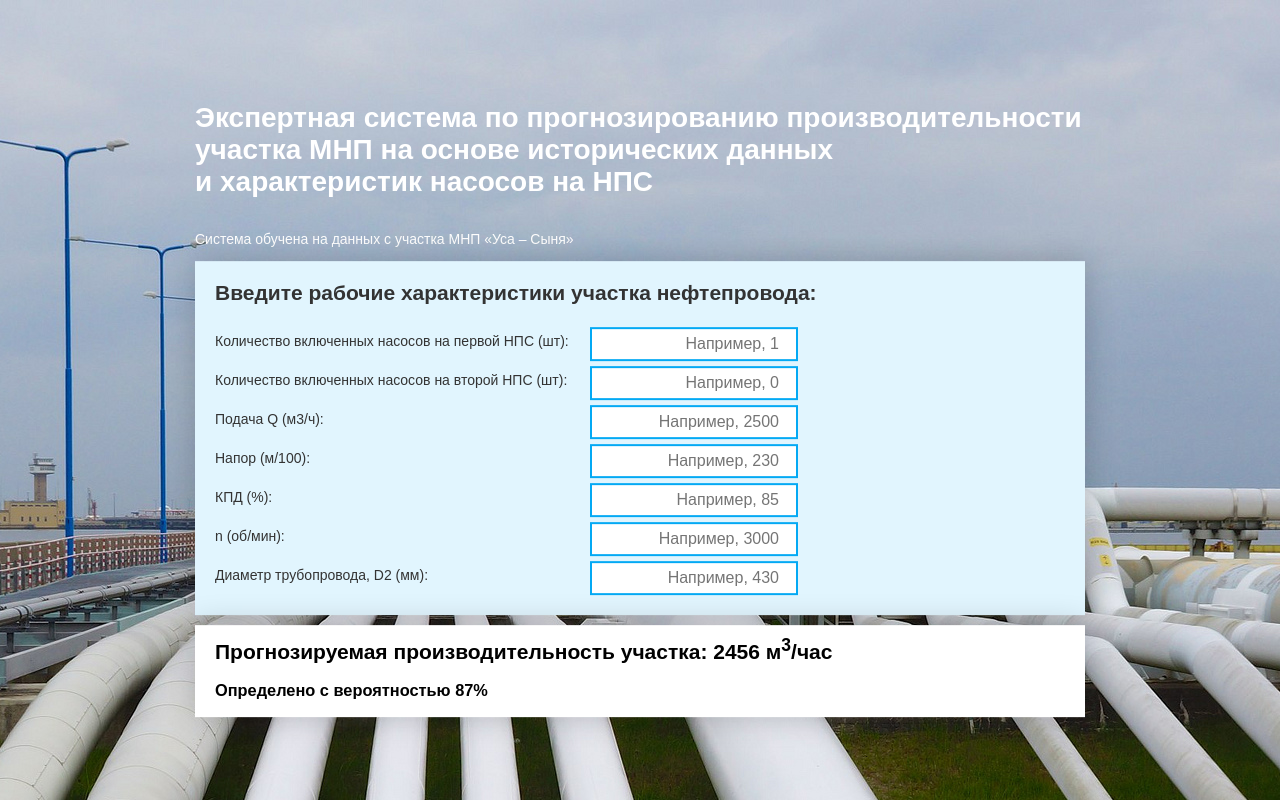
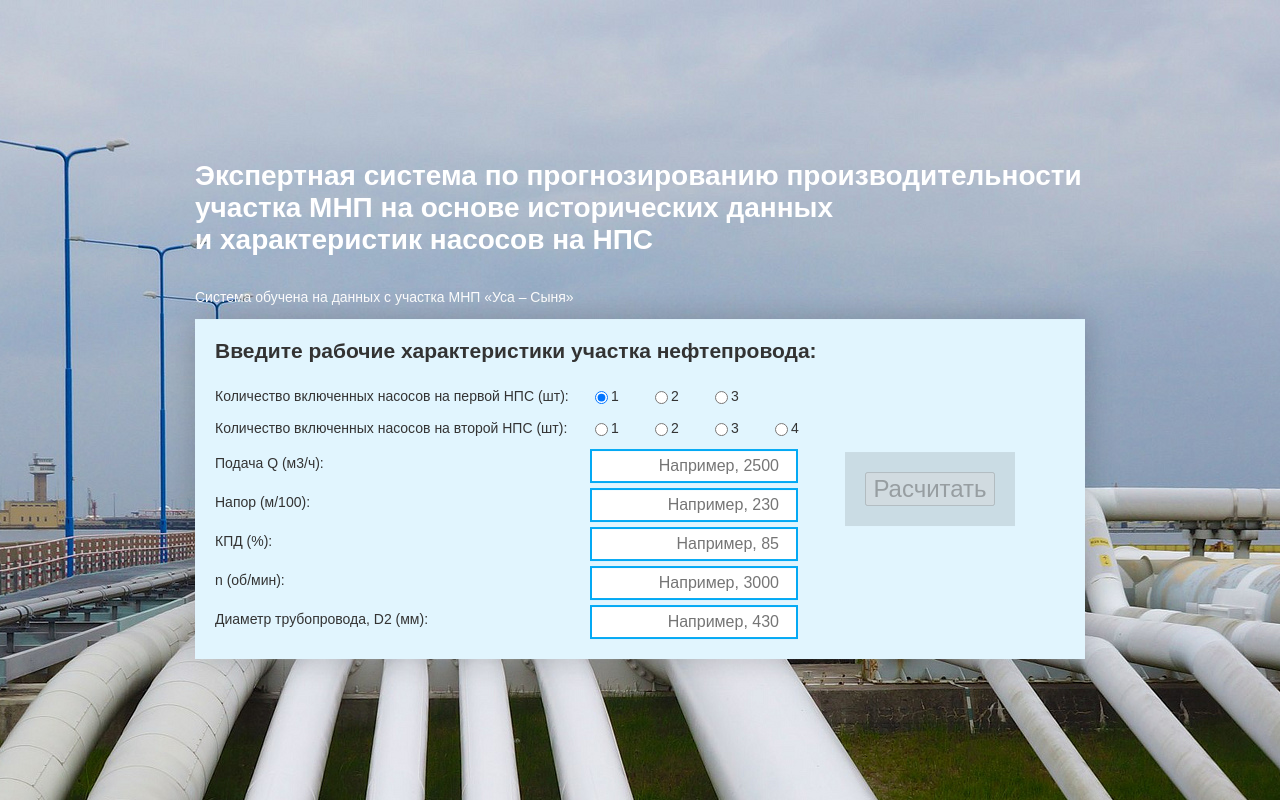
Before and after one commit to yuryweiland/oil-gas-neuro, a website built with webpack: page src/static/index.html in a window 1280 px wide. Built offline with nearby package versions, Linux system fonts and the light colour scheme.

Commit message:
Проработана логика работы веб-интерфейса, подготовка проекта к защите

```diff
--- a/src/index.js
+++ b/src/index.js
@@ -242,3 +242,59 @@ var applyTrainUpdate = (weight_deltas = train()) =>
 R.times(() => applyTrainUpdate(), 1000);
 outputResults();
 calculateResults();
+
+/**
+ * Код, необходимый для коррректной работы веб-интерфейса
+ */
+
+// Кнопка "Расчитать"
+var calculateButton = document.querySelector('.calculate-button');
+
+// Кнопка "Новый расчёт"
+var calculateNewButton = document.querySelector('.calculate-new-button');
+
+// Блок результатов расчёта
+var resultBlock = document.querySelector('.result');
+
+// Форма с параметрами
+var parametersForm = document.querySelector('.oil-station-parameters');
+// console.log('parametersForm', parametersForm);
+
+// Массив input-полея формы с параметрами
+var parametersFormInputs = parametersForm.querySelectorAll('input');
+
+// Обновляем статус кнопки "Расчитать" в зависимости от значений формы
+[].forEach.call(parametersFormInputs, function(e){e.addEventListener('change', disableCalculateButton)});
+
+// Показываем блок с результатами расчёта по клику
+calculateButton.addEventListener('click', function() {
+    resultBlock.classList.remove('hidden');
+    calculateButton.classList.add('hidden');
+    calculateNewButton.classList.remove('hidden');
+    disableParametersForm(true);
+});
+
+// Обработчик клика по кнопке "Новый расчёт"
+calculateNewButton.addEventListener('click', function() {
+    calculateButton.classList.remove('hidden');
+    calculateNewButton.classList.add('hidden');
+    resultBlock.classList.add('hidden');
+    disableParametersForm(false);
+});
+
+// Деактивируем кнопку расчёта, если хотя бы одно поле не заполнено
+function disableCalculateButton() {
+    calculateButton.disabled = Array.from(parametersFormInputs)
+        .filter((input) => input.type === 'number')
+        .some((input) => !input.value || input.value === 0 || input.value === "0");
+}
+
+// (Де-)активация всех полей формы (по параметру)
+function disableParametersForm(bool) {
+    Array.from(parametersFormInputs)
+        .forEach((input) => {
+          input.disabled = bool;
+        });
+}
+
+disableCalculateButton();
--- a/src/static/index.html
+++ b/src/static/index.html
@@ -19,34 +19,57 @@
         <div class="oil-station-block">
             <h2>Введите рабочие характеристики участка нефтепровода:</h2>
             <div class="oil-station-parameters">
-                <div>
+                <div class="radio-inputs-container">
                     <label>Количество включенных насосов на первой НПС (шт):</label>
-                    <input type="number" min="1" value="" placeholder="Например, 1" />
+
+                    <div>
+                        <input name="first_nps_on" type="radio" value="1" checked /> 1
+                    </div>
+                    <div>
+                        <input name="first_nps_on" type="radio" value="2" /> 2
+                    </div>
+                    <div>
+                        <input name="first_nps_on" type="radio" value="3" /> 3
+                    </div>
+
                 </div>
 
-                <div>
+                <div class="radio-inputs-container">
                     <label>Количество включенных насосов на второй НПС (шт):</label>
-                    <input type="number" min="0" value="" placeholder="Например, 0" />
+
+                    <div>
+                        <input name="second_nps_on" type="radio" value="1" /> 1
+                    </div>
+                    <div>
+                        <input name="second_nps_on" type="radio" value="2" /> 2
+                    </div>
+                    <div>
+                        <input name="second_nps_on" type="radio" value="3" /> 3
+                    </div>
+                    <div>
+                        <input name="second_nps_on" type="radio" value="4" /> 4
+                    </div>
+
                 </div>
 
                 <div>
                     <label>Подача Q (м3/ч):</label>
-                    <input type="number" min="0" value="" placeholder="Например, 2500" />
+                    <input type="number" min="2000" value="" placeholder="Например, 2500" />
                 </div>
 
                 <div>
                     <label>Напор (м/100):</label>
-                    <input type="number" min="0" value=""  placeholder="Например, 230" />
+                    <input type="number" min="200" value=""  placeholder="Например, 230" />
                 </div>
 
                 <div>
                     <label>КПД (%):</label>
-                    <input type="number" min="50" placeholder="Например, 85" />
+                    <input type="number" min="70" max="100" placeholder="Например, 85" />
                 </div>
 
                 <div>
                     <label>n (об/мин):</label>
-                    <input type="number" min="1000" placeholder="Например, 3000" />
+                    <input type="number" min="2000" placeholder="Например, 3000" />
                 </div>
 
                 <div>
@@ -57,9 +80,20 @@
             </div>
         </div>
 
+        <div class="calculate-button-block">
+            <div class="button-container">
+                <button class="calculate-button">
+                    Расчитать
+                </button>
+                <button class="calculate-new-button hidden">
+                    Новый расчёт
+                </button>
+            </div>
+        </div>
+
     </div>
 
-    <div class="result">
+    <div class="result hidden">
         <h2>Прогнозируемая производительность участка: 2456 м<sup>3</sup>/час</h2>
         <h3>Определено с вероятностью 87%</h3>
     </div>
--- a/src/static/style.css
+++ b/src/static/style.css
@@ -20,14 +20,14 @@ div.centered {
 
 div.oil-stations-info {
     color: #333;
-
     width: 50%;
     height: 50%;
     min-width: 850px;
-
     padding: 20px;
     background: #e1f5fe;
+    display: flex;
     box-shadow: 0 0 30px rgba(0, 0, 0, 0.2);
+    flex-direction: row;
 }
 
 h2 {
@@ -35,7 +35,29 @@ h2 {
 }
 
 div.oil-station-block {
-    height: 50%;
+    width: 620px;
+    display: flex;
+    flex-direction: column;
+}
+
+div.calculate-button-block {
+    width: 190px;
+    display: flex;
+    align-items: center;
+    justify-content: center;
+}
+
+div.calculate-button-block div.button-container {
+    padding: 20px;
+    background: rgba(0,0,0,0.1);
+}
+
+div.calculate-button-block div.button-container button {
+    font-size: 24px;
+}
+
+div.calculate-button-block div.button-container button:not(:disabled) {
+    cursor: pointer;
 }
 
 div.oil-station-parameters {
@@ -53,7 +75,17 @@ div.oil-station-parameters div label {
     width: 375px;
 }
 
-div.oil-station-parameters div input {
+div.oil-station-parameters div.radio-inputs-container {
+    display: flex;
+    flex-direction: row;
+}
+
+div.oil-station-parameters div.radio-inputs-container div {
+    width: 60px;
+    line-height: 32px;
+}
+
+div.oil-station-parameters div input[type="number"] {
     width: 200px;
     border: 2px #03a9f4 solid;
     font-size: 16px;
@@ -73,3 +105,7 @@ div.result {
 div.result h2 {
     margin-top: 10px;
 }
+
+.hidden {
+    display: none;
+}
```
